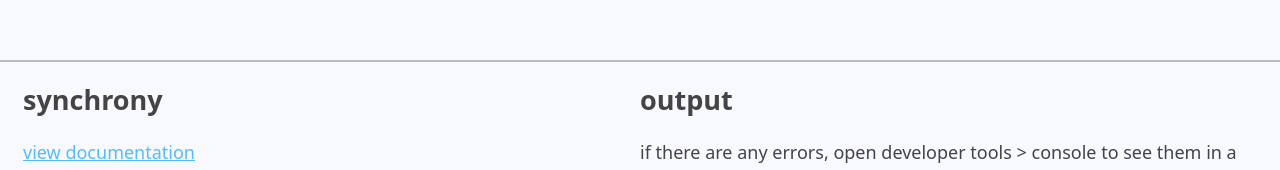
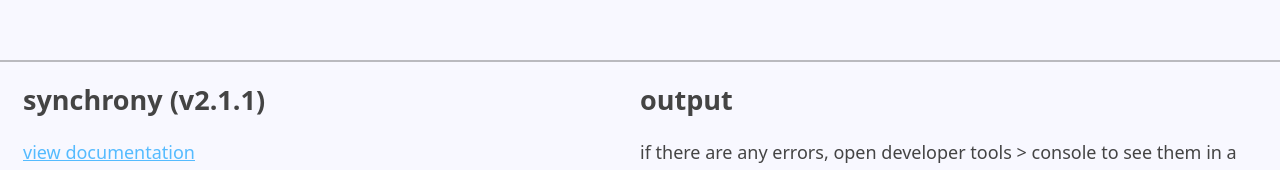
Before and after one commit to relative/synchrony-site, a website with bundled scripts: page src/index.html in a window 1280 px wide. Shown: the part 340-510 px from the top of the page. Built offline with nearby package versions, Linux system fonts and the light colour scheme; what deobfuscator, monaco-editor would draw is missing.

Commit message:
feat: upgrade deobfuscator@2.1.1

```diff
--- a/package.json
+++ b/package.json
@@ -24,7 +24,7 @@
     "esbuild-sass-plugin": "2.2.3"
   },
   "dependencies": {
-    "deobfuscator": "2.1.0",
+    "deobfuscator": "2.1.1",
     "monaco-editor": "0.32.1"
   }
 }
--- a/src/index.html
+++ b/src/index.html
@@ -16,7 +16,7 @@
     <div id="editor" class="editor"></div>
     <div class="main-ctr">
       <div class="col">
-        <h2>synchrony</h2>
+        <h2>synchrony (v2.1.1)</h2>
         <a href="https://github.com/relative/synchrony">view documentation</a>
         <div class="buttons">
           <button class="button" id="btn-deobfuscate">Deobfuscate</button>
```
Also changed, not shown: pnpm-lock.yaml.
